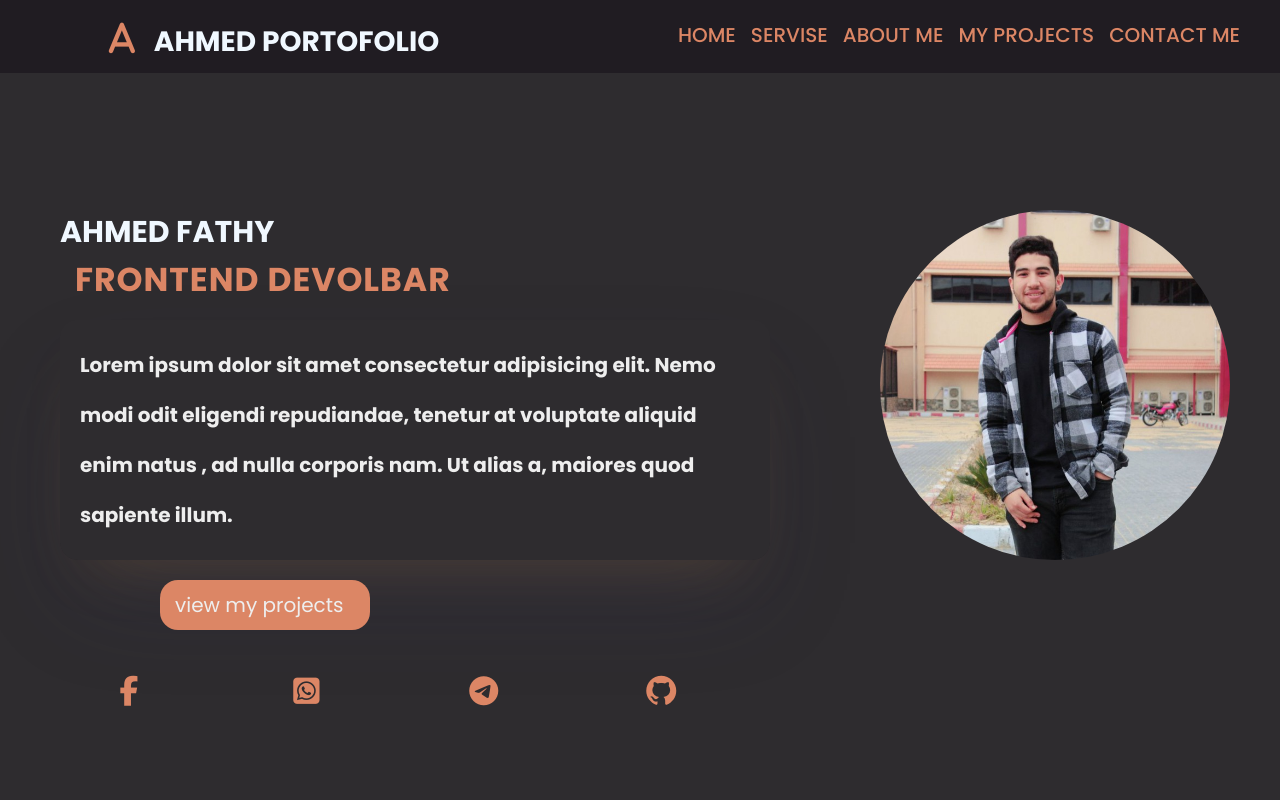
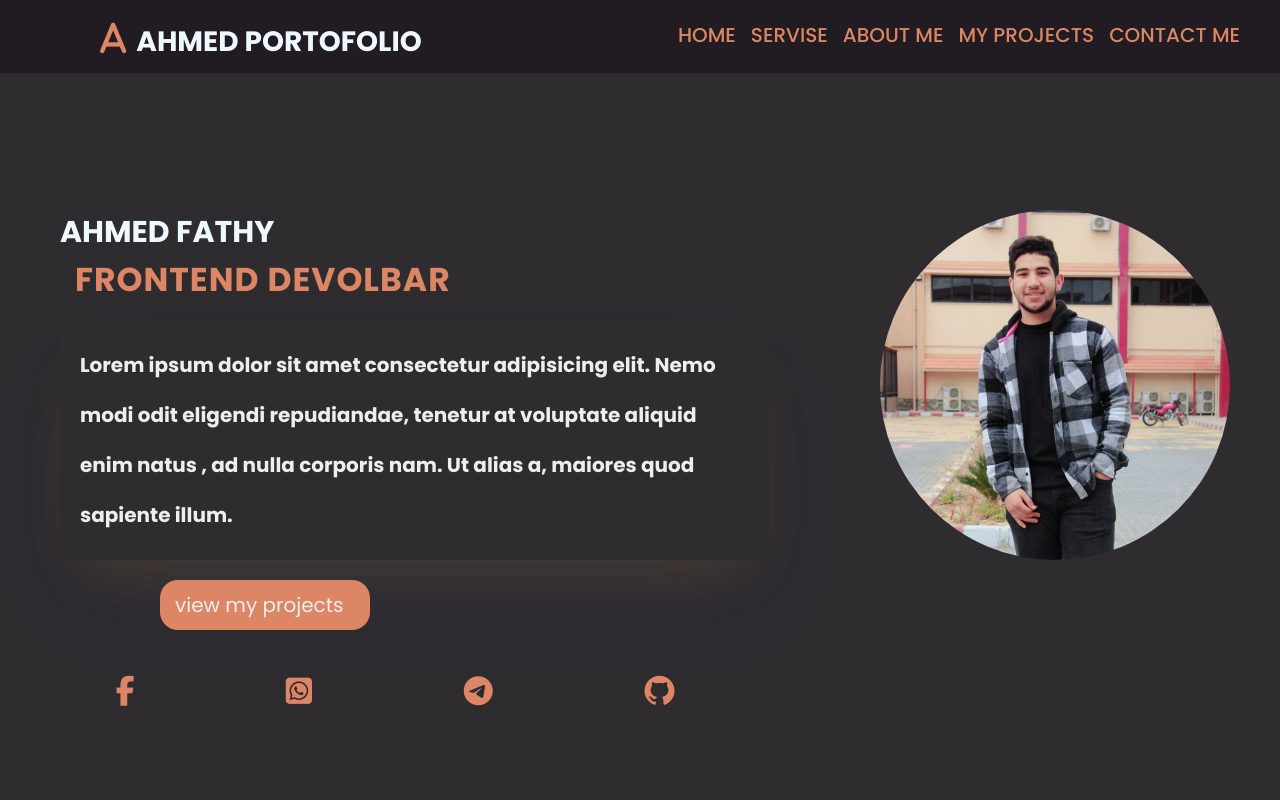
Before and after one commit to ahmedfathy112/my-portofolio, a plain HTML site: page index.html in a window 1280 px wide. Shown: the top 800 px of the page. Drawn offline with Linux system fonts and the light colour scheme.

Commit message:
Update index.html

```diff
--- a/index.html
+++ b/index.html
@@ -5,7 +5,7 @@
     <meta http-equiv="X-UA-Compatible" content="IE=edge">
     <meta name="viewport" content="width=device-width, initial-scale=1.0">
     <meta name="description" content="ahmed fathy is portofolio">
-    <link rel="stylesheet" href="fontawesome-free-6.2.0-web - Copy/css/all.min.css">
+    <link rel="stylesheet" href="fontawesome-free-6.2.0-web/css/all.min.css">
     <link rel="stylesheet" href="WOW-master/css/libs/animate.css">
     <link rel="stylesheet" href="WOW-master/css/site.css">
     <link rel="preconnect" href="https://fonts.googleapis.com">
```
